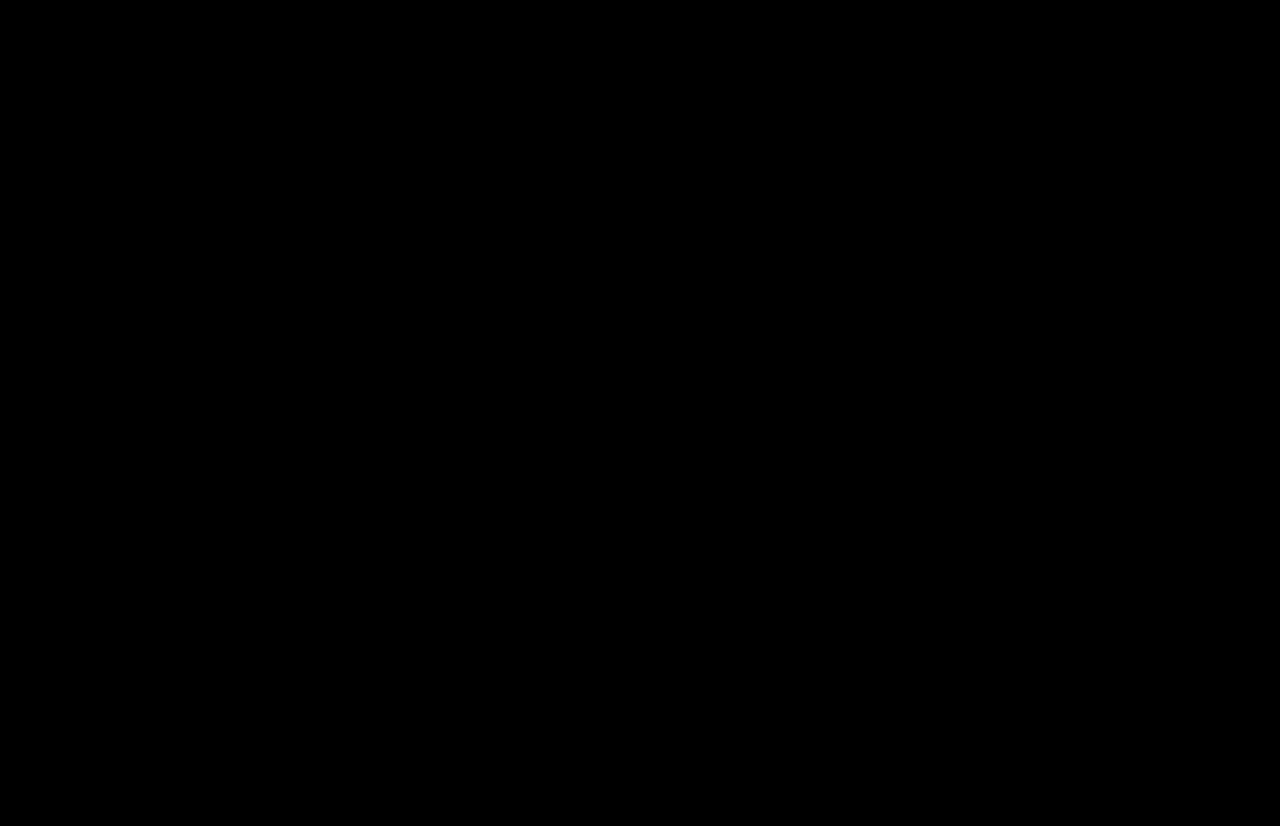
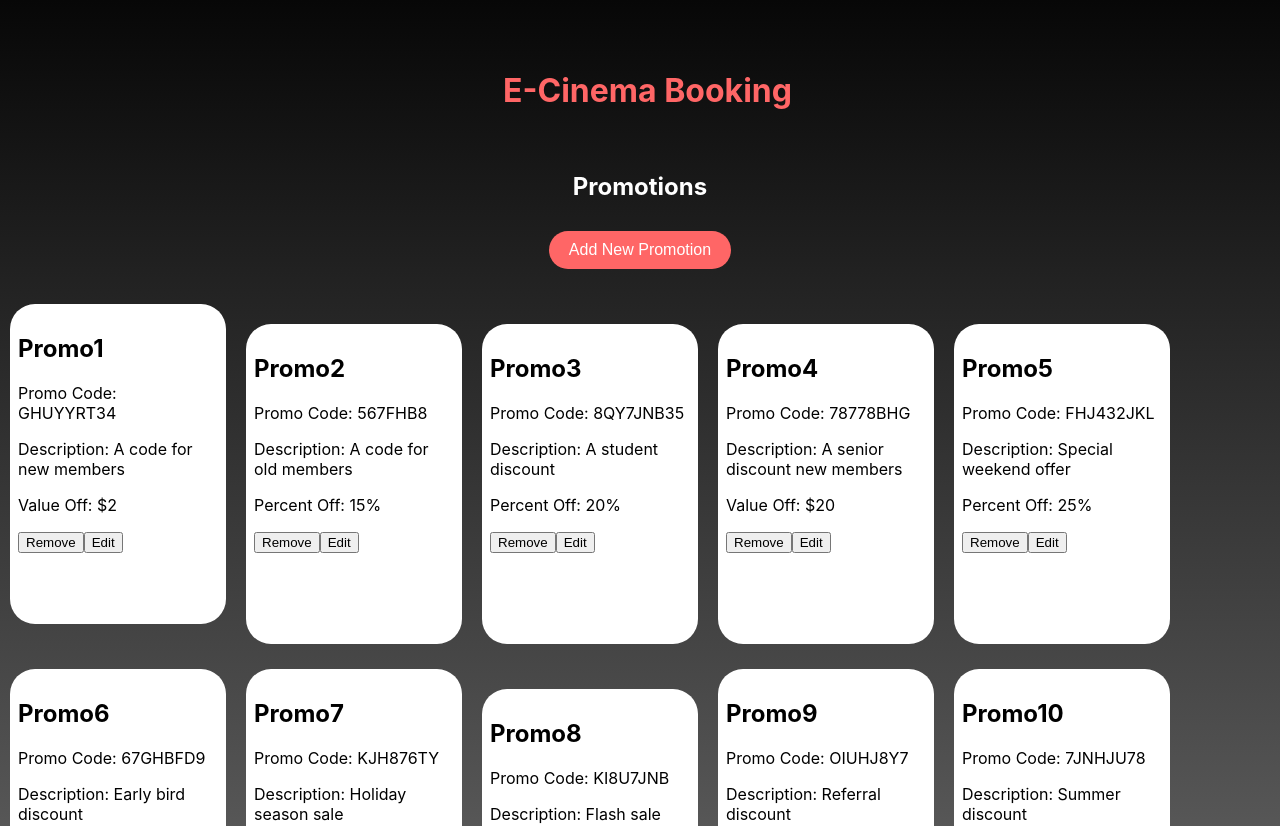
Before and after one commit to Piyush-Rajendra/Get-the-Show, a React (Create React App) app: page /promotions in a window 1280 px wide. Before the commit this address had no page. Shown: the top 826 px of the page. Before the commit the page ends 800 px from the top, so only its background shows below. Built offline with nearby package versions, Linux system fonts and the light colour scheme.

Commit message:
edited promos page

```diff
--- a/src/App.js
+++ b/src/App.js
@@ -14,6 +14,7 @@
 import Payment from './components/BookingTickets/Payment';
 import PaymentConfirmation from './components/BookingTickets/PaymentConfirmation';
 import OrderSummary from './components/BookingTickets/OrderSummary';
+import Promotions from './components/Promotions/Promotions';
 
 
 function App() {
@@ -39,6 +40,7 @@
           <Route exact path='/payment' element={<Payment  />} />
           <Route exact path='/paymentconfirm' element={<PaymentConfirmation />} />
           <Route exact path='/ordersummary' element={<OrderSummary />} />
+          <Route exact path='/promotions' element={<Promotions />} />
 
         </Routes>
       </div>
--- a/src/components/Promotions/Promotions.js
+++ b/src/components/Promotions/Promotions.js
@@ -8,6 +8,7 @@
         {
             name: 'Promo1',
             promoCode: 'GHUYYRT34',
+            description: 'A code for new members',
             percentOffPromo: false,
             valueOffPromo: true,
             percentOff: 0,
@@ -16,6 +17,7 @@
         {
             name: 'Promo2',
             promoCode: '567FHB8',
+            description: 'A code for old members',
             percentOffPromo: true,
             valueOffPromo: false,
             percentOff: 0.15,
@@ -24,6 +26,7 @@
         {
             name: 'Promo3',
             promoCode: '8QY7JNB35',
+            description: 'A student discount',
             percentOffPromo: true,
             valueOffPromo: false,
             percentOff: 0.20,
@@ -32,19 +35,112 @@
         {
             name: 'Promo4',
             promoCode: '78778BHG',
+            description: 'A senior discount new members',
             percentOffPromo: false,
             valueOffPromo: true,
             percentOff: 0,
             valueOff: 20
+        },
+        {
+            name: 'Promo5',
+            promoCode: 'FHJ432JKL',
+            description: 'Special weekend offer',
+            percentOffPromo: true,
+            valueOffPromo: false,
+            percentOff: 0.25,
+            valueOff: 0
+        },
+        {
+            name: 'Promo6',
+            promoCode: '67GHBFD9',
+            description: 'Early bird discount',
+            percentOffPromo: false,
+            valueOffPromo: true,
+            percentOff: 0,
+            valueOff: 15
+        },
+        {
+            name: 'Promo7',
+            promoCode: 'KJH876TY',
+            description: 'Holiday season sale',
+            percentOffPromo: true,
+            valueOffPromo: false,
+            percentOff: 0.30,
+            valueOff: 0
+        },
+        {
+            name: 'Promo8',
+            promoCode: 'KI8U7JNB',
+            description: 'Flash sale',
+            percentOffPromo: false,
+            valueOffPromo: true,
+            percentOff: 0,
+            valueOff: 10
+        },
+        {
+            name: 'Promo9',
+            promoCode: 'OIUHJ8Y7',
+            description: 'Referral discount',
+            percentOffPromo: true,
+            valueOffPromo: false,
+            percentOff: 0.10,
+            valueOff: 0
+        },
+        {
+            name: 'Promo10',
+            promoCode: '7JNHJU78',
+            description: 'Summer discount',
+            percentOffPromo: false,
+            valueOffPromo: true,
+            percentOff: 0,
+            valueOff: 30
+        },
+        {
+            name: 'Promo11',
+            promoCode: 'UJNHJKI8',
+            description: 'Back-to-school promotion',
+            percentOffPromo: true,
+            valueOffPromo: false,
+            percentOff: 0.18,
+            valueOff: 0
         }
+    ];
 
-    ]
-    const [promotions, setPromotions] = useState([DUMMY_PROMOTIONS]);
+    const [promotions, setPromotions] = useState(DUMMY_PROMOTIONS);
 
 
 
     return (
         <div id="promotions-page">
+            <div id="promo-title">
+                <div id="logo-center">
+                <h1 id="logo-title">E-Cinema Booking</h1>
+                </div>
+                <div id="label-center">
+                <h2 id="promotions-label">Promotions</h2>
+                </div>
+            </div>
+            <div id="promo-add-button">
+                <button id="add-promo-button">Add New Promotion</button>
+            </div>
+            <div id="promos-container">
+            <div>
+            {promotions.map((promo, index) => (
+                <div className="card" key={index}>
+                    <h2>{promo.name}</h2>
+                    <p>Promo Code: {promo.promoCode}</p>
+                    <p>Description: {promo.description}</p>
+                    {promo.percentOffPromo && <p>Percent Off: {promo.percentOff * 100}%</p>}
+                    {promo.valueOffPromo && <p>Value Off: ${promo.valueOff}</p>}
+                    <div id="promo-buttons">
+                        <button className="promo-button">Remove</button>
+                        <button className="promo-button">Edit</button>
+                    </div>
+                </div>
+            ))}
+        </div>
+
+            </div>
 
         </div>
     )
--- a/src/components/css/Promotions/Promotions.css
+++ b/src/components/css/Promotions/Promotions.css
@@ -0,0 +1,79 @@
+#promotions-page {
+    background: linear-gradient(to bottom, #070707, #939393); /* Black to dark grey gradient */
+    margin: 0; /* Remove default body margin */
+    padding-bottom: 100px; /* Remove default body padding */
+    padding-top: 30px;
+}
+
+#promo-title {
+    color: #ff6666;
+}
+
+#promotions-label {
+    color: white;
+}
+
+.card {
+    background-color: #ffffff;
+        border-radius: 25px; /* Rounded corners */
+        padding: 8px; /* Add some padding for spacing */
+        padding-top: 10px;
+        padding-bottom: 10px;
+        display: inline-block; /* Ensure that the background only covers the text */
+        margin-top: 25px;
+        margin-left: 10px;
+        margin-right: 10px;
+}
+
+.card:hover {
+    background-color: #ffaaaa;
+
+}
+
+#add-promo-button {
+    display: inline-block;
+    padding: 10px 20px; /* Adjust as needed */
+    border-radius: 50px; /* This makes it pill-shaped */
+    background-color: #FF6666; /* Green background color */
+    color: white; /* Text color */
+    text-align: center;
+    text-decoration: none;
+    font-size: 16px; /* Adjust as needed */
+    cursor: pointer;
+    border: none;
+    outline: none;
+    transition: background-color 0.3s ease;
+    margin: 10px
+}
+
+
+
+
+#promos-container {
+    display: flex;
+    justify-content: center;
+    align-items: center;
+}
+
+#promo-add-button {
+    display: flex;
+    justify-content: center;
+    align-items: center;
+}
+
+#label-center {
+    display: flex;
+    justify-content: center;
+    align-items: center;
+}
+
+#logo-title {
+    padding: 20px;
+    margin-left: 15px;
+}
+
+#logo-center {
+    display: flex;
+    justify-content: center;
+    align-items: center;
+}
```
